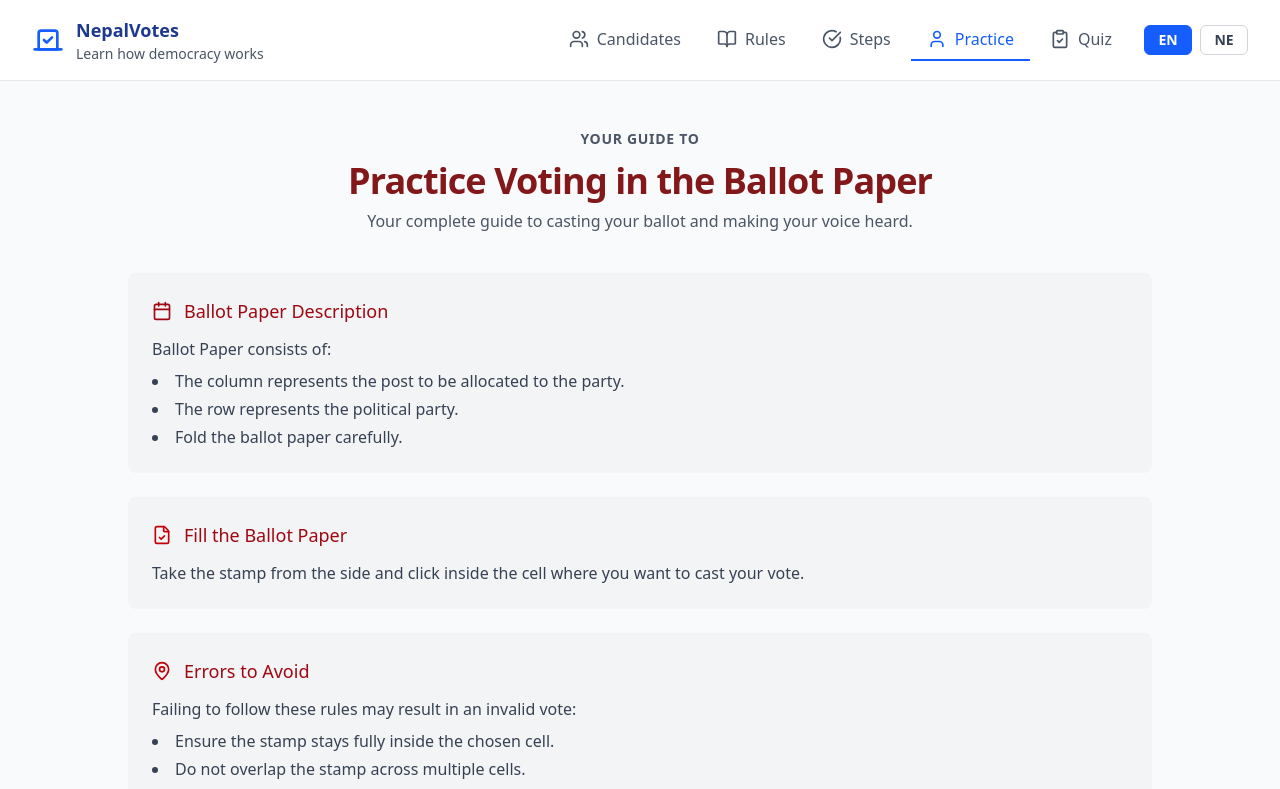
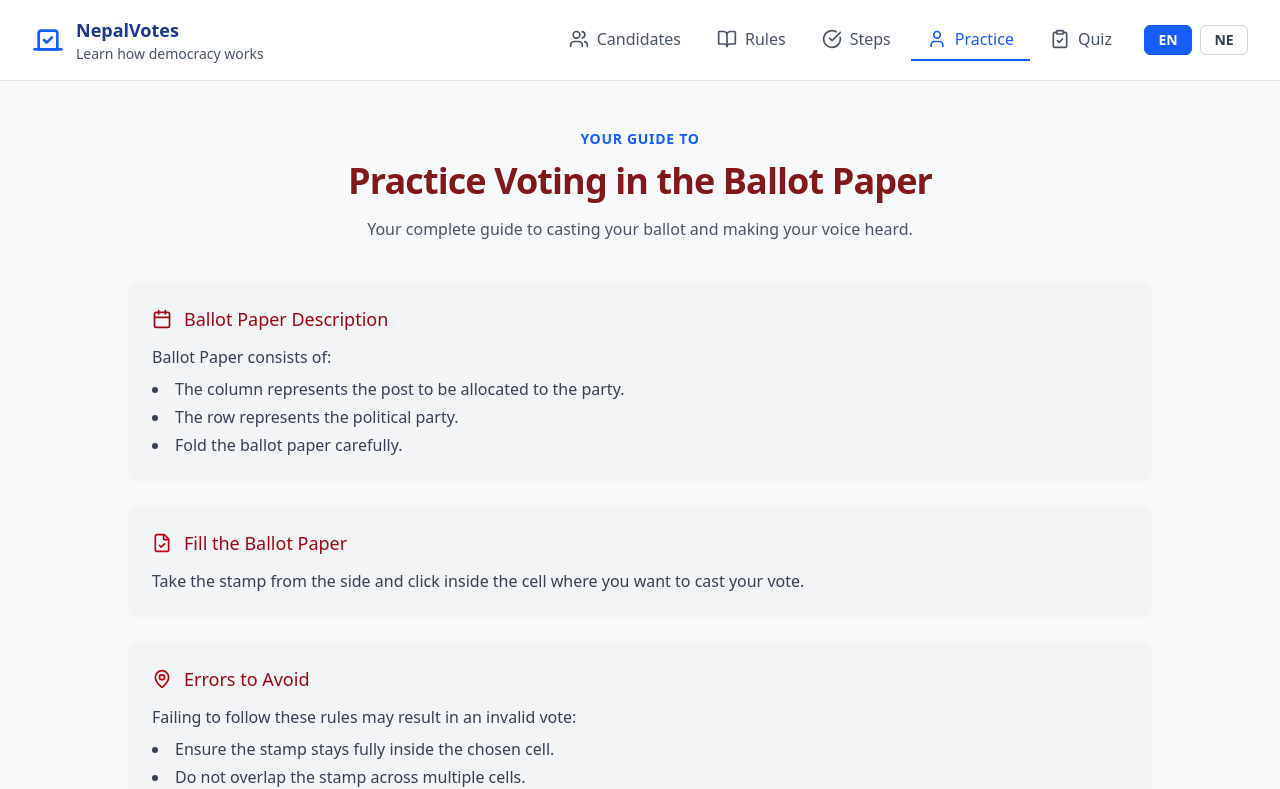
Before and after one commit to ishubhcodes/election, a React (Vite) app: page /voteinfo in a window 1280 px wide. Shown: the top 789 px of the page. Built offline with nearby package versions, Linux system fonts and the light colour scheme.

Commit message:
fixed some issues

```diff
--- a/src/pages/Quiz.jsx
+++ b/src/pages/Quiz.jsx
@@ -105,7 +105,7 @@ export default function QuizPage() {
           <span class="text-blue-600 text-center text-sm font-semibold uppercase tracking-wider block mb-3">
           {t("quiz.pre")}
       </span>
-          <h1 className="text-4xl text-center font-bold text-gray-900">{t("quiz.title")}</h1>
+          <h1 className="text-4xl text-center font-bold text-gray-900 mb-4">{t("quiz.title")}</h1>
           <p className="text-gray-600 text-center text-lg max-w-2xl mx-auto mt-1">{t("quiz.desc")}</p>
         </div>
       </section>
--- a/src/pages/VoteInfo.jsx
+++ b/src/pages/VoteInfo.jsx
@@ -9,11 +9,12 @@ export default function VoteInfo() {
     <div className="min-h-screen bg-gray-50 px-4 py-12 text-left">
       <div className="max-w-5xl mx-auto space-y-10">
 
-        <div className="space-y-2">
-          <span class="text-gray-600 text-center text-sm font-semibold uppercase tracking-wider block mb-3">
-    Your guide to
-  </span>
-          <h1 className="text-4xl font-semibold text-center text-red-900 tracking-tight">
+        <div className="space-y-2 text-center">
+          <span class="text-blue-600 text-sm font-semibold uppercase tracking-wider block mb-3">
+            {t("steps.hero.tag")}
+          </span>
+
+          <h1 className="text-4xl font-semibold text-center text-red-900 tracking-tight mb-4">
             {t("voteInfo.title")}
           </h1>
           <p className="text-gray-600 text-center text-base font-normal">
```
